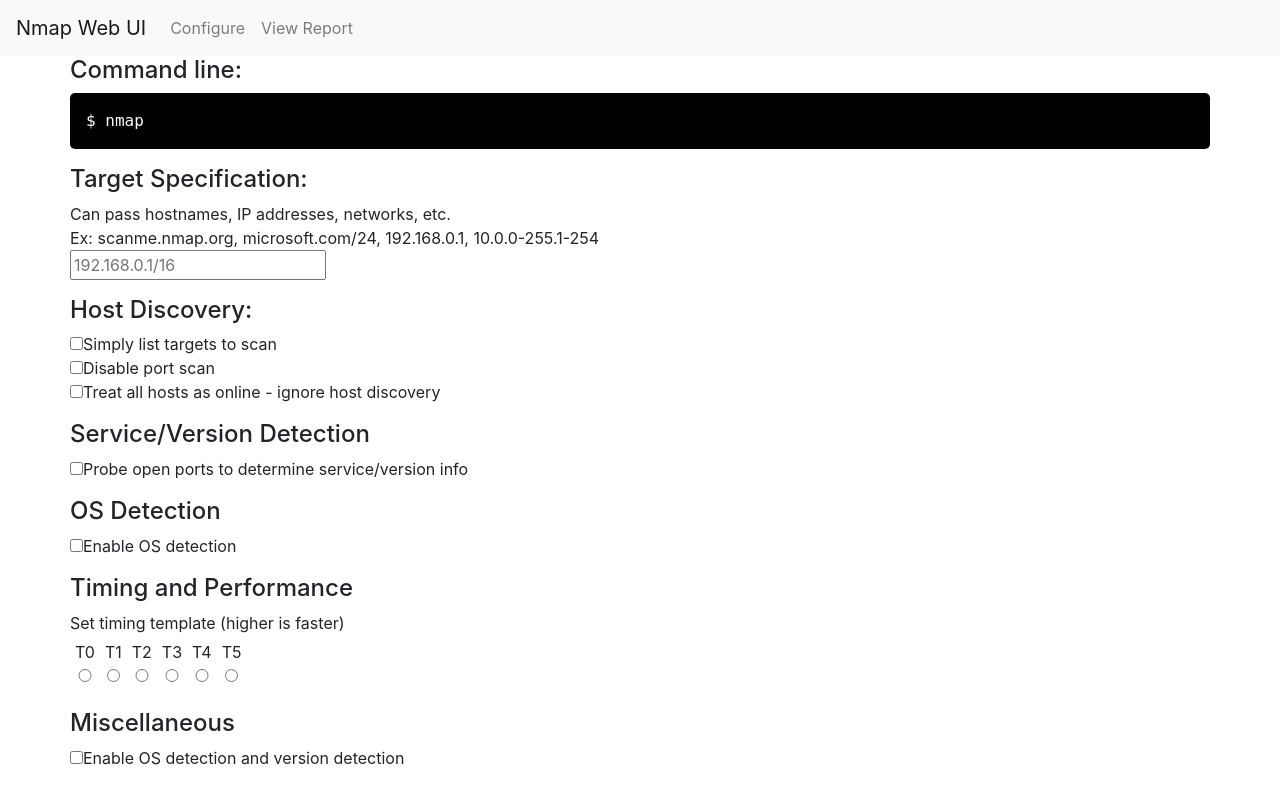
After one commit to gbergeson/nmap_web_ui, a Flask app: template templates/configure.html in a window 1280 px wide. The commit adds this page. Run offline with Flask 2, Linux system fonts and the light colour scheme; the template is opened without the code that fills it, so the values that code supplies are empty; some libraries are stand-ins or nearby versions.

Commit message:
some changes

```diff
--- a/main.py
+++ b/main.py
@@ -7,9 +7,9 @@
 def home():
     return render_template('home.html')
 
-@app.route("/begin_scan")
-def begin_scan():
-    return render_template('begin_scan.html')
+@app.route("/configure")
+def configure():
+    return render_template('configure.html')
 
 @app.route("/report")
 def report():
--- /dev/null
+++ b/static/css/configure.css
@@ -0,0 +1,18 @@
+#cmd_line {
+    padding: 1em;
+    border-radius: 5px;
+    width: 100%;
+    background-color: black;
+    font-family: monospace;
+    color: white;
+}
+
+.timing_option {
+    width: max-content;
+    float: left;
+    margin: 5px;
+}
+
+.timing_option input {
+    width: 100%;
+}
--- /dev/null
+++ b/static/css/global.css
@@ -0,0 +1,3 @@
+label {
+    display: inline;
+}
--- /dev/null
+++ b/static/js/configure.js
@@ -0,0 +1,40 @@
+$(document).ready(function(){
+
+    function add_remove_option(opt, add_is_true) {
+        // Add a space to maintain readability in command line
+        opt += ' ';
+
+        // Get options text, add or remove the option based on add_is_true param
+        options = $('#options').text();
+        options = add_is_true ? options + opt : options.replace(opt, '');
+        $('#options').text(options);
+    }
+
+    $('#targets_specify').keyup(function(){
+        $('#targets').text($(this).val());
+    });
+
+    $('#sL_option').click(function(){
+        add_remove_option('-sL', $(this).prop('checked'));
+    });
+
+    $('#sn_option').click(function(){
+        add_remove_option('-sn', $(this).prop('checked'));
+    });
+
+    $('#Pn_option').click(function(){
+        add_remove_option('-Pn', $(this).prop('checked'));
+    });
+
+    $('#sV_option').click(function(){
+        add_remove_option('-sV', $(this).prop('checked'));
+    });
+
+    $('#O_option').click(function(){
+        add_remove_option('-O', $(this).prop('checked'));
+    });
+
+    $('#A_option').click(function(){
+        add_remove_option('-A', $(this).prop('checked'));
+    });
+});
--- /dev/null
+++ b/templates/configure.html
@@ -0,0 +1,88 @@
+{% extends "template.html" %}
+
+{% block stylesheets %}
+{{ super() }}
+<link rel="stylesheet" href="{{ url_for('static', filename='css/configure.css') }}">
+{% endblock %}
+
+{% block content %}
+<div class="container">
+    <div class="row mb-3">
+        <h4>Command line:</h4>
+        <div id="cmd_line">
+            <span id="prompt">$ nmap </span><span id="options"></span><span id="timing_profile"></span><span id="targets"></span>
+        </div>
+    </div>
+    <div class="row mb-3">
+        <div class=".d-block">
+            <h4>Target Specification:</h4>
+            <p class="mb-0">Can pass hostnames, IP addresses, networks, etc. <br>
+                Ex: scanme.nmap.org, microsoft.com/24, 192.168.0.1, 10.0.0-255.1-254</p>
+            <input type="text" id="targets_specify" placeholder="192.168.0.1/16">
+        </div>
+    </div>
+    <div class="row mb-3">
+        <div class=".d-block">
+            <h4>Host Discovery:</h4>
+            <label><input type="checkbox" id="sL_option">Simply list targets to scan</label><br>
+            <label><input type="checkbox" id="sn_option">Disable port scan</label><br>
+            <label><input type="checkbox" id="Pn_option">Treat all hosts as online - ignore host discovery</label><br>
+        </div>
+    </div>
+    <div class="row mb-3">
+        <div class=".d-block">
+            <h4>Service/Version Detection</h4>
+            <label><input type="checkbox" id="sV_option">Probe open ports to determine service/version info</label><br>
+        </div>
+    </div>
+    <div class="row mb-3">
+        <div class=".d-block">
+            <h4>OS Detection</h4>
+            <label><input type="checkbox" id="O_option">Enable OS detection</label><br>
+        </div>
+    </div>
+    <div class="row mb-3">
+        <div class=".d-block">
+            <h4>Timing and Performance</h4>
+            <p class="mb-0">Set timing template (higher is faster)</p>
+            <div class="timing_profiles">
+                <div class="timing_option">
+                    <label for="T0_option" class="mb-0">T0</label><br>
+                    <input type="radio" name="timing_profile" id="T0_option">
+                </div>
+                <div class="timing_option">
+                    <label for="T1_option" class="mb-0">T1</label><br>
+                    <input type="radio" name="timing_profile" id="T1_option">
+                </div>
+                <div class="timing_option">
+                    <label for="T2_option" class="mb-0">T2</label><br>
+                    <input type="radio" name="timing_profile" id="T2_option">
+                </div>
+                <div class="timing_option">
+                    <label for="T3_option" class="mb-0">T3</label><br>
+                    <input type="radio" name="timing_profile" id="T3_option">
+                </div>
+                <div class="timing_option">
+                    <label for="T4_option" class="mb-0">T4</label><br>
+                    <input type="radio" name="timing_profile" id="T4_option">
+                </div>
+                <div class="timing_option">
+                    <label for="T5_option" class="mb-0">T5</label><br>
+                    <input type="radio" name="timing_profile" id="T5_option">
+                </div>
+            </div>
+        </div>
+    </div>
+    <div class="row mb-3">
+        <div class=".d-block">
+            <h4>Miscellaneous</h4>
+            <label><input type="checkbox" id="A_option">Enable OS detection and version detection</label><br>
+        </div>
+    </div>
+</div>
+{% endblock %}
+
+{% block scripts %}
+{{ super() }}
+<script type=text/javascript src="{{ url_for('static', filename='js/configure.js') }}"></script>
+{% endblock %}
--- a/templates/template.html
+++ b/templates/template.html
@@ -7,11 +7,12 @@
     {% block stylesheets %}
     <link rel="stylesheet" href="https://stackpath.bootstrapcdn.com/bootstrap/4.3.1/css/bootstrap.min.css"
           integrity="sha384-ggOyR0iXCbMQv3Xipma34MD+dH/1fQ784/j6cY/iJTQUOhcWr7x9JvoRxT2MZw1T" crossorigin="anonymous">
+    <link rel="stylesheet" href="{{ url_for('static', filename='css/global.css') }}">
     {% endblock %}
 </head>
 <body>
 <nav class="navbar navbar-expand-lg navbar-light bg-light">
-    <a class="navbar-brand" href="#">Nmap Web UI</a>
+    <a class="navbar-brand" href="{{ url_for('home') }}">Nmap Web UI</a>
     <button class="navbar-toggler" type="button" data-toggle="collapse" data-target="#navbarSupportedContent"
             aria-controls="navbarSupportedContent" aria-expanded="false" aria-label="Toggle navigation">
         <span class="navbar-toggler-icon"></span>
@@ -20,10 +21,7 @@
     <div class="collapse navbar-collapse" id="navbarSupportedContent">
         <ul class="navbar-nav mr-auto">
             <li class="nav-item">
-                <a class="nav-link" href="{{ url_for('home') }}">Home</a>
-            </li>
-            <li class="nav-item">
-                <a class="nav-link" href="{{ url_for('begin_scan') }}">Configure</a>
+                <a class="nav-link" href="{{ url_for('configure') }}">Configure</a>
             </li>
             <li class="nav-item">
                 <a class="nav-link" href="{{ url_for('report') }}">View Report</a>
```
Also changed, not shown: static/js/report_filter.js (added, +15 -0 lines), templates/begin_scan.html (deleted, +0 -8 lines), templates/report_template.html (+1 -19 lines).
